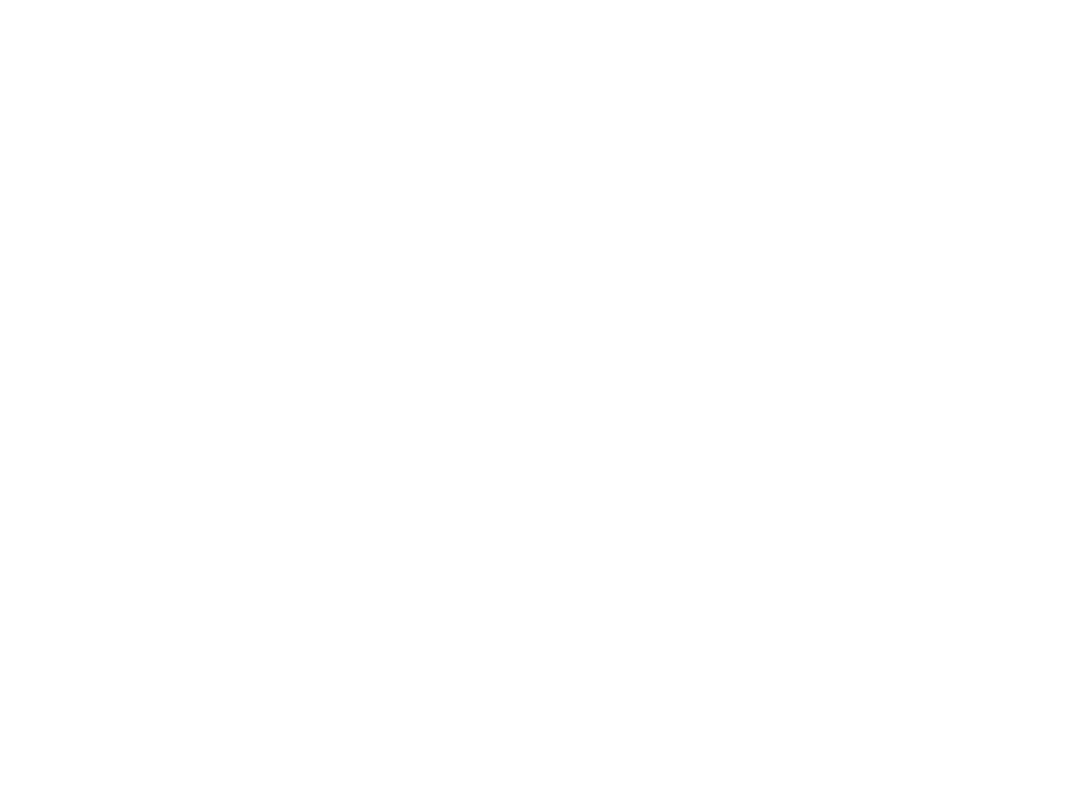
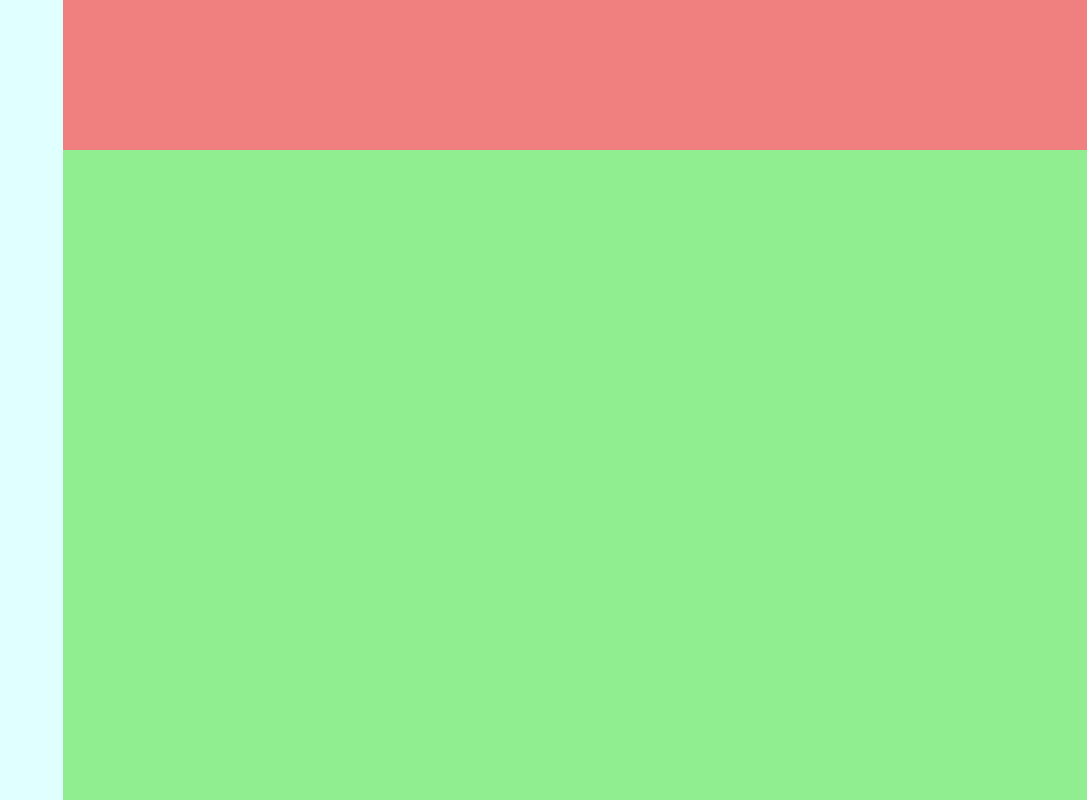
Before and after one commit to haseeb-shoukat/admin-dashboard-odin, a plain HTML site: page index.html in a window 1280 px wide. Shown: the whole page, without its empty margins (193-1280 px from the left). Drawn offline with Linux system fonts and the light colour scheme.

Commit message:
Build basic page skeleton

```diff
--- a/index.html
+++ b/index.html
@@ -9,6 +9,8 @@
     <title>Admin Dashboard</title>
 </head>
 <body>
-
+    <div class="sidebar"></div>
+    <div class="header"></div>
+    <div class="main-content"></div>
 </body>
 </html>
--- a/style.css
+++ b/style.css
@@ -0,0 +1,27 @@
+body, html {
+    padding: 0%;
+    margin: 0%;
+    min-height: 100vh;
+}
+
+body {
+    display: grid;
+    grid-template-columns: 1fr 4fr;
+    grid-template-rows: 150px auto;
+}
+
+.sidebar{
+    grid-column: span 1;
+    grid-row: span 2;
+    background-color: lightcyan;
+}
+
+.header{
+    grid-row: span 1;
+    background-color: lightcoral;
+}
+
+.main-content{
+    grid-column: 2;
+    background-color: lightgreen;
+}
```
